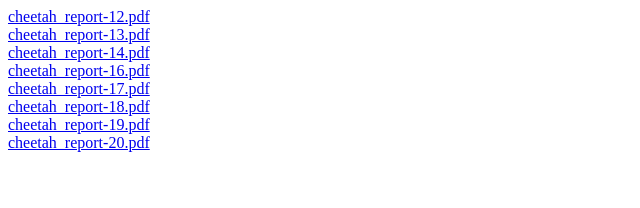
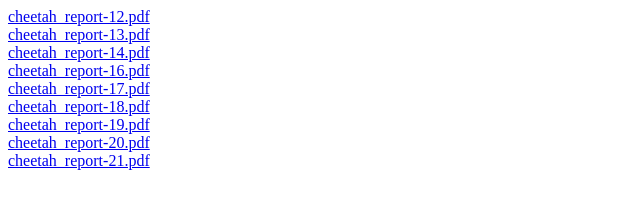
Before and after one commit to thescouser89/cheetah_report, a plain HTML site: page index.html in a window 1280 px wide. Shown: the whole page, without its empty margins (0-640 px from the left). Drawn offline with Linux system fonts and the light colour scheme.

Commit message:
Travis CI autocommit from travis build 21

```diff
--- a/index.html
+++ b/index.html
@@ -7,3 +7,4 @@
 <a href="cheetah_report-18.pdf">cheetah_report-18.pdf</a><br/>
 <a href="cheetah_report-19.pdf">cheetah_report-19.pdf</a><br/>
 <a href="cheetah_report-20.pdf">cheetah_report-20.pdf</a><br/>
+<a href="cheetah_report-21.pdf">cheetah_report-21.pdf</a><br/>
```
Also changed, not shown: 1 other file.
